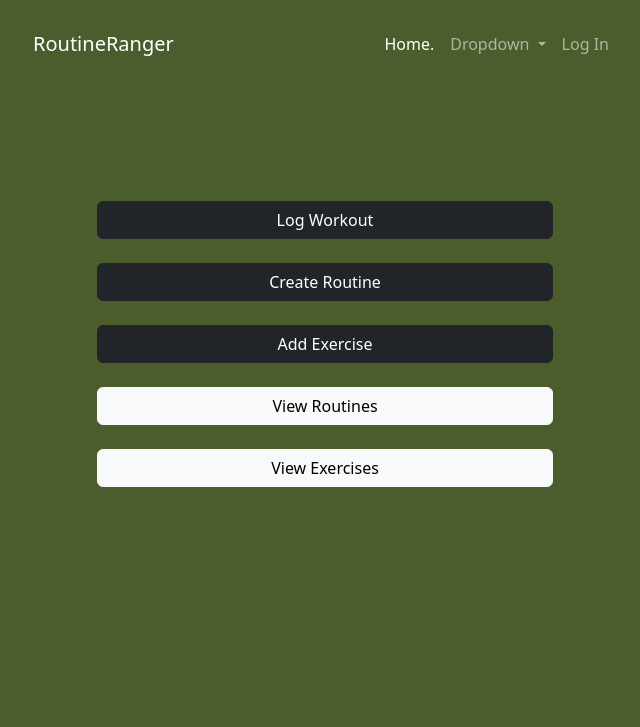
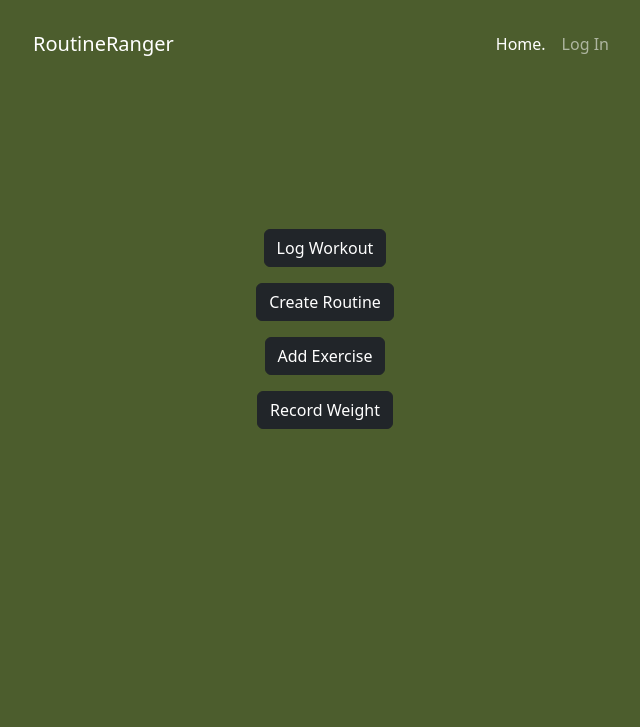
Before and after one commit to fredschuck/Routine_Ranger, a Flask app: page / in a window 1280 px wide. Shown: the top 727 px of the page, without its empty margins (315-955 px from the left). Run offline with Flask 3, Linux system fonts and the light colour scheme.

Commit message:
Added new button for recording weight

```diff
--- a/templates/index.html
+++ b/templates/index.html
@@ -2,21 +2,24 @@
 
 
 {% block nav %}
+<link href="/static/css/index.css" rel="stylesheet">
+
 <div>
     <div class="collapse navbar-collapse" id="navbarNavAltMarkup">
         <div class="navbar-nav">
             <a class="nav-link active" aria-current="page" href="/">Home.</a>
-            <li class="nav-item dropdown">
+            <!-- <li class="nav-item dropdown">
                 <a class="nav-link dropdown-toggle" href="#" role="button" data-bs-toggle="dropdown" aria-expanded="false">
-                  Dropdown
+                  Menu
                 </a>
                 <ul class="dropdown-menu">
                   <li><a class="dropdown-item" href="#">Action</a></li>
                   <li><a class="dropdown-item" href="#">Another action</a></li>
                   <li><hr class="dropdown-divider"></li>
-                  <li><a class="dropdown-item" href="#">Something else here</a></li>
+                  <li><a class="dropdown-item" href="#">View Routines</a></li>
+                  <li><a class="dropdown-item" href="#">View Exercises</a></li>
                 </ul>
-              </li>
+              </li> -->
             <a class="nav-link" href="/login">Log In</a>
         </div>
 </div>
@@ -24,10 +27,10 @@
 
 
 {% block body %}
-<!-- <h1 class="text-center pb-5">Title</h1> -->
-<a href="/log" class="btn btn-dark">Log Workout</a><br>
-<a href="/create_routine" class="btn btn-dark">Create Routine</a><br>
-<a href="/create_exercise" class="btn btn-dark">Add Exercise</a><br>
-<a href="/view_routines" class="btn btn-light">View Routines</a><br>
-<a href="/view_exercises" class="btn btn-light">View Exercises</a>
+<div class="text-center">
+    <a href="/log" class="btn btn-dark">Log Workout</a><br>
+    <a href="/create_routine" class="btn btn-dark mt-3">Create Routine</a><br>
+    <a href="/create_exercise" class="btn btn-dark mt-3">Add Exercise</a><br>
+    <a href="/log_bodyweight" class="btn btn-dark mt-3">Record Weight</a>
+</div>
 {% endblock %}
```
